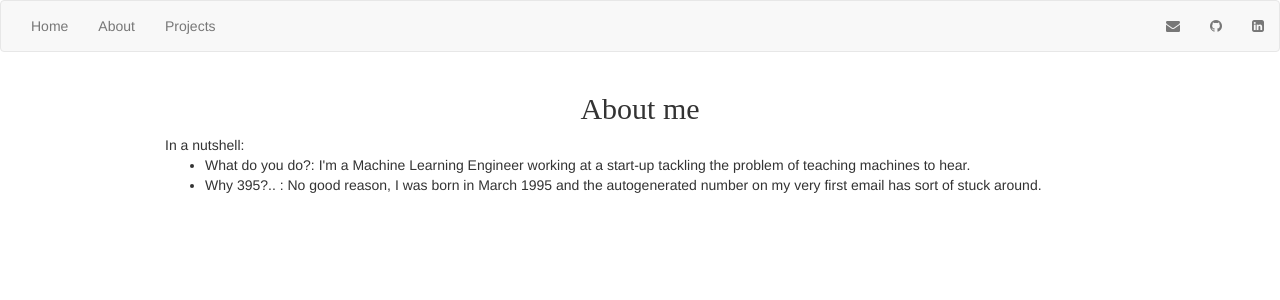
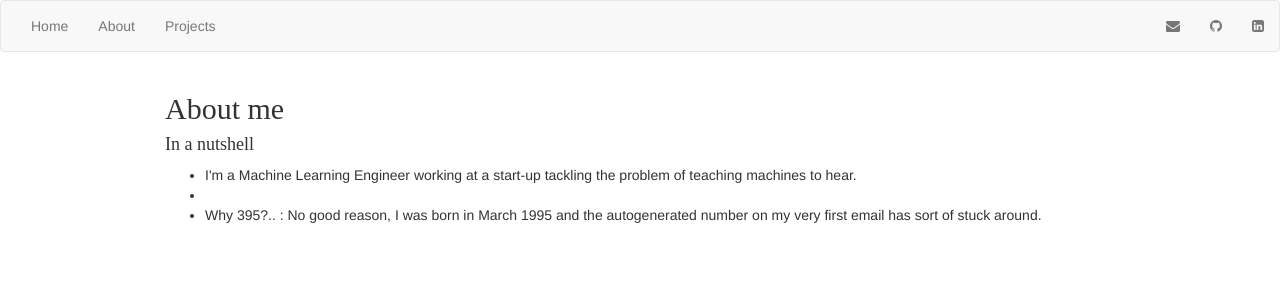
Before and after one commit to Nush395/Nush395.github.io, a Jekyll site: the page built from about/index.html, in a window 1280 px wide. Shown: the top 300 px of the page. Built offline with Jekyll 4.4.1, drawn with Linux system fonts in a browser that asks for light colours.

Commit message:
Format change.

```diff
--- a/about/index.html
+++ b/about/index.html
@@ -3,12 +3,15 @@ layout: default
 title: Anushan Fernando Blog Posts
 ---
 <div style="margin:0px 150px 0px 150px;">
-    <h2 style="text-align: center;">About me</h2>
-    In a nutshell:
-    <ul>
+    <h2>About me</h2>
+    <h4>In a nutshell</h4>
+    <ul class="posts">
         <li>
-            What do you do?: I'm a Machine Learning Engineer working at a start-up tackling the problem of
+            I'm a Machine Learning Engineer working at a start-up tackling the problem of
             teaching machines to hear.
+        </li>
+        <li>
+
         </li>
         <li>
             Why 395?.. : No good reason, I was born in March 1995 and the autogenerated number on my very first email
```
Also changed, not shown: index.html (+6 -1 lines), projects/index.html (+5 -2 lines).
